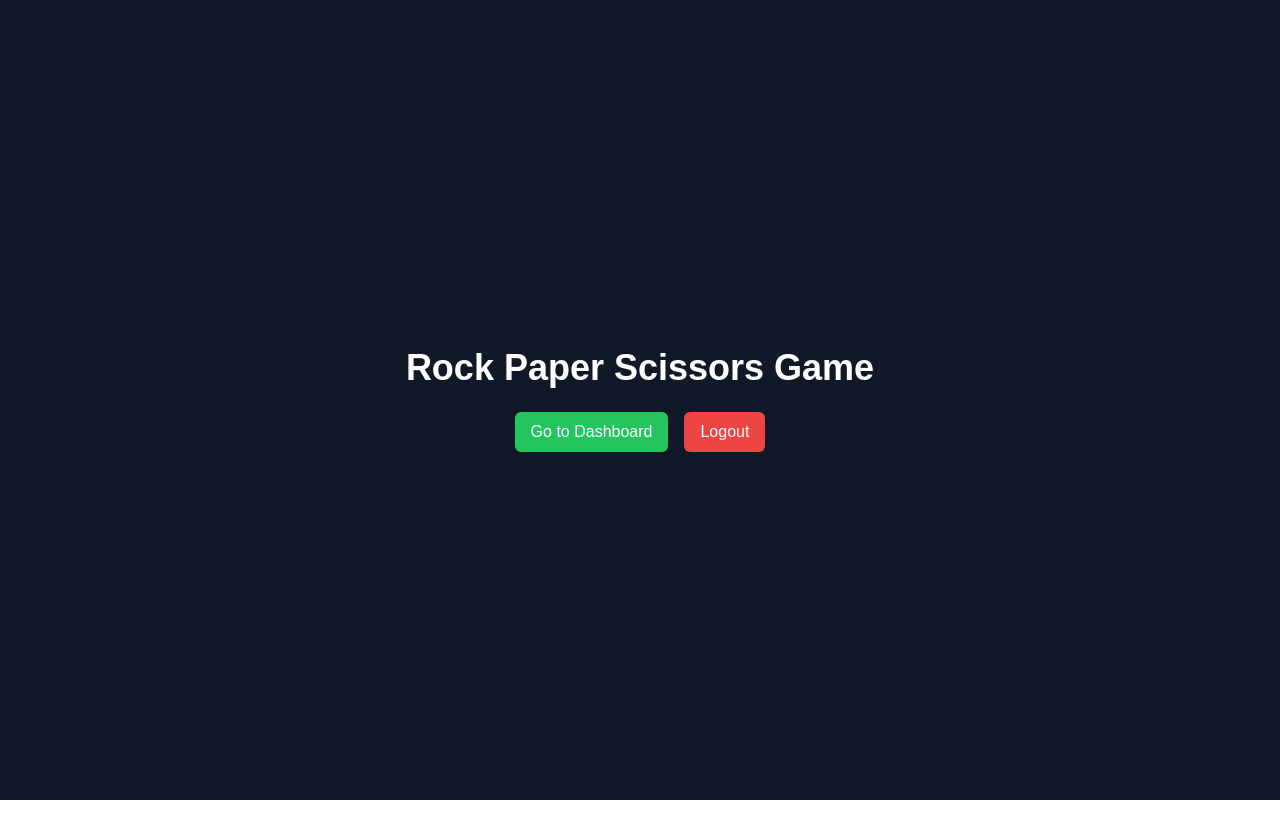
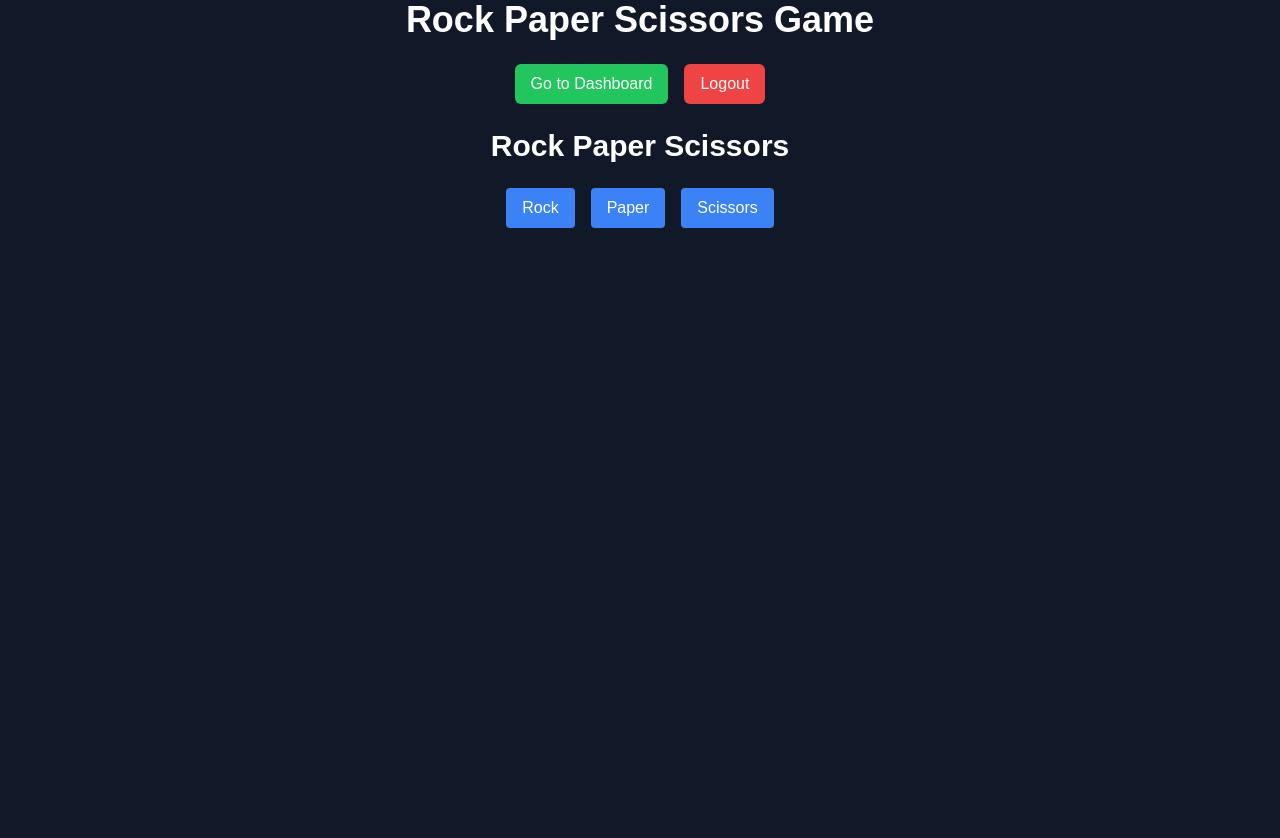
Before and after one commit to komenpetch/rps_pj, a Next.js app: page /rps in a window 1280 px wide. Shown: the top 838 px of the page. Before the commit the page ends 800 px from the top, so only its background shows below. Built offline with nearby package versions, Linux system fonts and the light colour scheme.

Commit message:
✨ test RPS game

```diff
--- /dev/null
+++ b/app/rps/components/RPSgame.tsx
@@ -0,0 +1,55 @@
+'use client';
+
+import { determineWinner, RPS_CHOICES, RpsChoice } from '@/app/utils/RpsLogic';
+import { useState } from 'react';
+
+export default function RpsGame() {
+    const [playerChoice, setPlayerChoice] = useState<RpsChoice | null>(null);
+    const [computerChoice, setComputerChoice] = useState<RpsChoice | null>(null);
+    const [result, setResult] = useState<'win' | 'lose' | 'draw' | null>(null);
+
+    const handleChoice = async (choice: RpsChoice) => {
+        const computerRandomChoice = RPS_CHOICES[Math.floor(Math.random() * RPS_CHOICES.length)];
+        const gameResult = determineWinner(choice, computerRandomChoice);
+
+        setPlayerChoice(choice);
+        setComputerChoice(computerRandomChoice);
+        setResult(gameResult);
+
+        if (gameResult === 'win') {
+            await fetch('/api/scores/update', {
+                method: 'POST',
+                headers: { 'Content-Type': 'application/json' },
+                body: JSON.stringify({ points: 1 }),
+            });
+        }
+    };
+
+    return (
+        <div className="flex flex-col items-center bg-gray-900 text-white min-h-screen p-6">
+            <h1 className="text-3xl font-bold mb-6">Rock Paper Scissors</h1>
+
+            <div className="flex gap-4 mb-6">
+                {RPS_CHOICES.map((choice) => (
+                    <button
+                        key={choice}
+                        onClick={() => handleChoice(choice)}
+                        className="px-4 py-2 bg-blue-500 hover:bg-blue-700 rounded text-white"
+                    >
+                        {choice.charAt(0).toUpperCase() + choice.slice(1)}
+                    </button>
+                ))}
+            </div>
+
+            {playerChoice && computerChoice && (
+                <div className="text-center mt-6">
+                    <p>You chose: {playerChoice}</p>
+                    <p>Computer chose: {computerChoice}</p>
+                    <p className="text-xl font-bold mt-4">
+                        {result === 'win' ? 'You Win!' : result === 'lose' ? 'You Lose!' : 'It\'s a Draw!'}
+                    </p>
+                </div>
+            )}
+        </div>
+    );
+}
--- a/app/rps/page.tsx
+++ b/app/rps/page.tsx
@@ -1,6 +1,7 @@
 'use client';
 
 import { useRouter } from 'next/navigation';
+import RpsGame from './components/RPSgame';
 
 export default function RPSPage() {
     const router = useRouter();
@@ -35,6 +36,7 @@ export default function RPSPage() {
                     Logout
                 </button>
             </div>
+            <RpsGame />
         </div>
     );
 }
```
Also changed, not shown: app/utils/rpsLogic.ts (renamed from app/utils/RpsGameLogic.ts).
